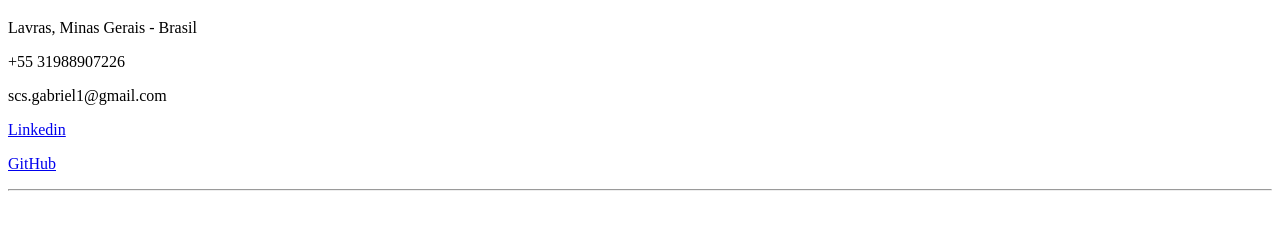
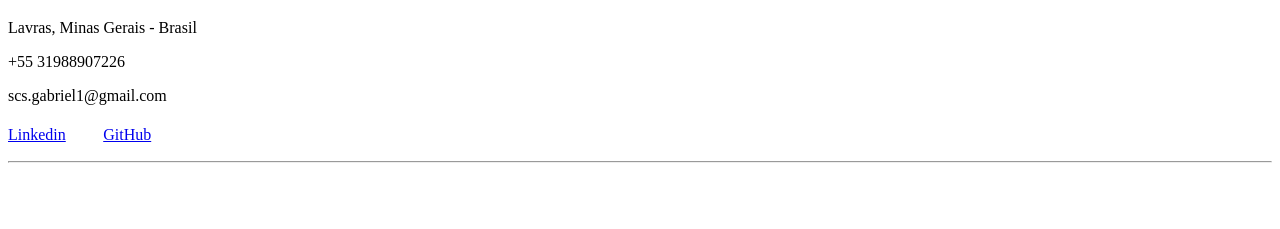
Before and after one commit to gxbreus/projeto, a plain HTML site: page contact.html in a window 1280 px wide. Shown: the part 61-290 px from the top of the page. Drawn offline with Linux system fonts and the light colour scheme.

Commit message:
Update contact.html

```diff
--- a/contact.html
+++ b/contact.html
@@ -10,8 +10,11 @@
     <p>Lavras, Minas Gerais - Brasil</p>
     <p>+55 31988907226</p>
     <p>scs.gabriel1@gmail.com</p>
-    <p> <a href="https://www.linkedin.com/in/gabreus/">Linkedin</a></p>
-   <p> <a href="https://github.com/gxbreus" >GitHub</a></p>
+    <p>
+      <a href="https://www.linkedin.com/in/gabreus/">Linkedin</a>
+      ㅤㅤ
+    <a href="https://github.com/gxbreus" >GitHub</a>
+    </p>
     <hr />
   </body>
 </html>
```
